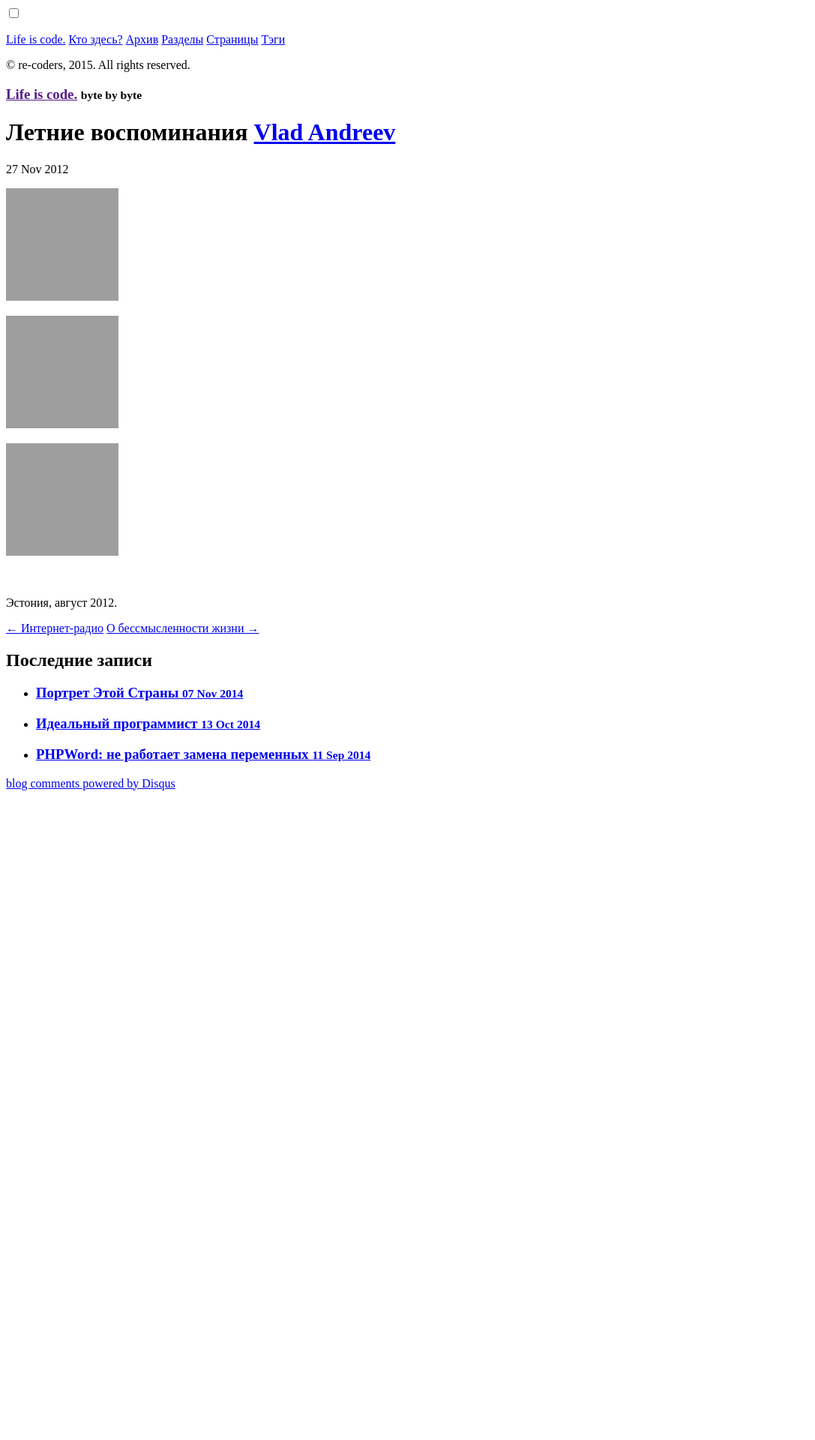
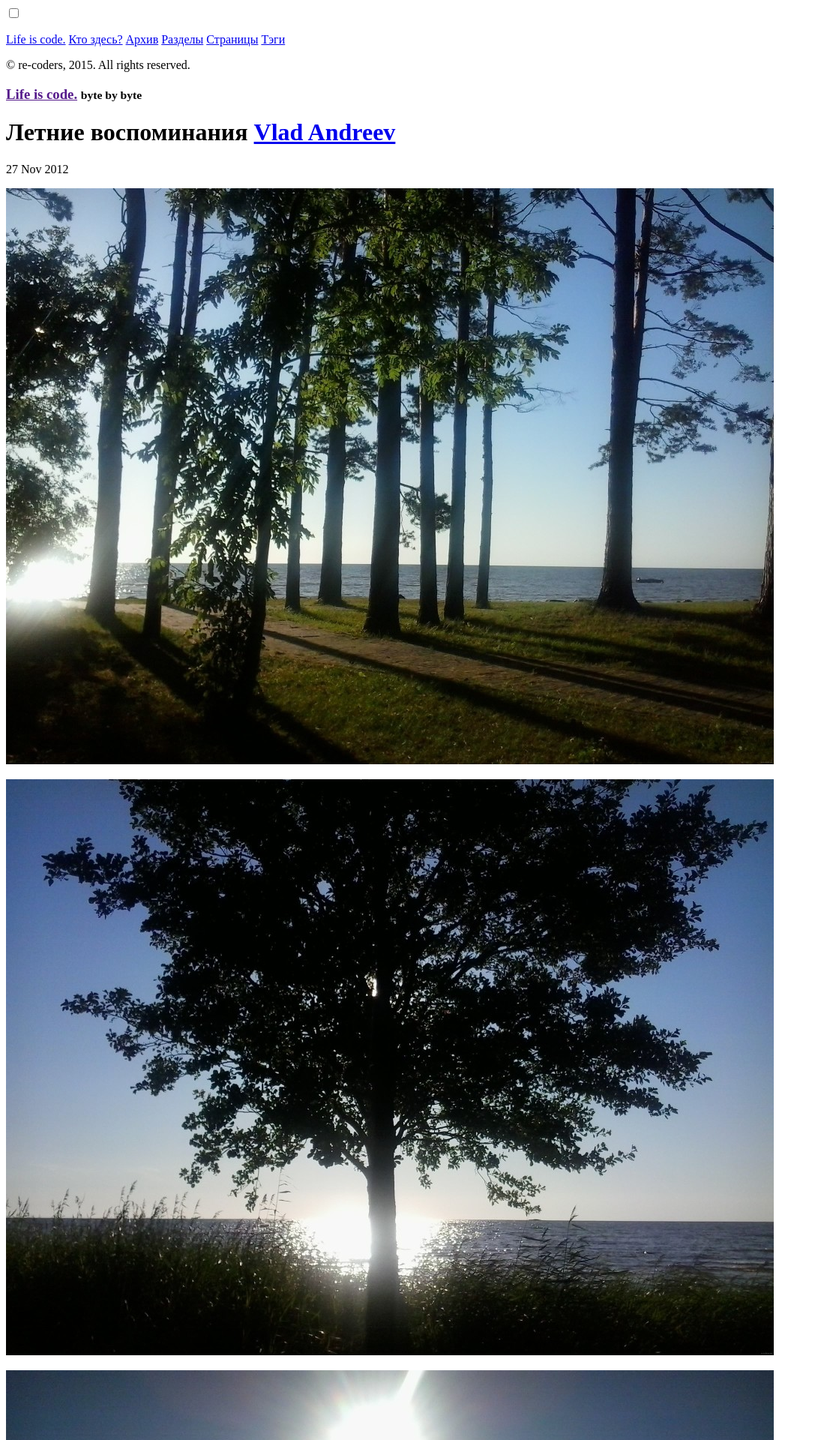
Before and after one commit to recoders/blog, a Jekyll site: the page built from _posts/2012-11-27-summer-estonia.md, in a window 1280 px wide. Shown: the top 1920 px of the page at 75% size, without its empty margins (0-1087 px from the left). Built offline with Jekyll 4.4.1, drawn with Linux system fonts in a browser that asks for light colours; comment, search, counter and statistics services are not loaded; before the commit the page ends 1062 px from its top, so only the background shows below that.

Commit message:
Posts updates

```diff
--- a/_posts/2012-11-27-summer-estonia.md
+++ b/_posts/2012-11-27-summer-estonia.md
@@ -2,36 +2,14 @@
 title: Летние воспоминания
 author: vladandreev
 layout: post
-permalink: /2012/summer-estonia/
-Hide SexyBookmarks:
-  - 0
-Hide OgTags:
-  - 0
-robotsmeta:
-  - index,follow
 categories:
   - Фотография
 ---
-<div id='gallery-3' class='gallery galleryid-198 gallery-columns-3 gallery-size-thumbnail'>
-  <dl class='gallery-item'>
-    <dt class='gallery-icon landscape'>
-      <a href='http://re-coders.com/blog/wp-content/uploads/2012/11/1.jpg'><img width="150" height="150" src="http://re-coders.com/blog/wp-content/uploads/2012/11/1-150x150.jpg" class="attachment-thumbnail" alt="1" /></a>
-    </dt>
-  </dl>
 
-  <dl class='gallery-item'>
-    <dt class='gallery-icon landscape'>
-      <a href='http://re-coders.com/blog/wp-content/uploads/2012/11/2.jpg'><img width="150" height="150" src="http://re-coders.com/blog/wp-content/uploads/2012/11/2-150x150.jpg" class="attachment-thumbnail" alt="2" /></a>
-    </dt>
-  </dl>
+![1]({{ site.url }}/blog/assets/images/2012/11/1.jpg)
 
-  <dl class='gallery-item'>
-    <dt class='gallery-icon landscape'>
-      <a href='http://re-coders.com/blog/wp-content/uploads/2012/11/3.jpg'><img width="150" height="150" src="http://re-coders.com/blog/wp-content/uploads/2012/11/3-150x150.jpg" class="attachment-thumbnail" alt="3" /></a>
-    </dt>
-  </dl>
+![2]({{ site.url }}/blog/assets/images/2012/11/2.jpg)
 
-  <br style="clear: both" />
-</div>
+![3]({{ site.url }}/blog/assets/images/2012/11/3.jpg)
 
 Эстония, август 2012.
```
Also changed, not shown: _posts/2012-11-17-aquarel-cms-start.md (+1 -1 lines), assets/images/2012/11/1.jpg (added), assets/images/2012/11/2.jpg (added), assets/images/2012/11/3.jpg (added), assets/images/2012/11/wallpaper.jpg (added).
